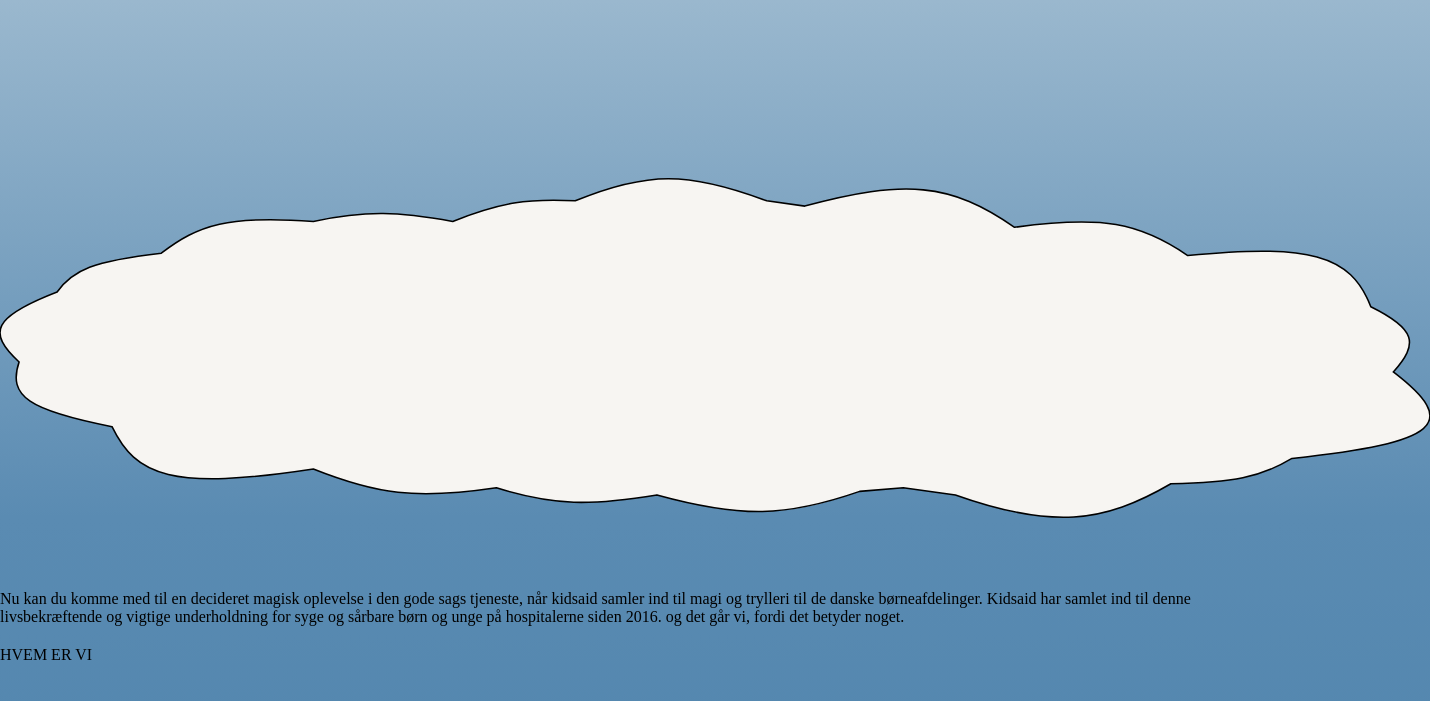
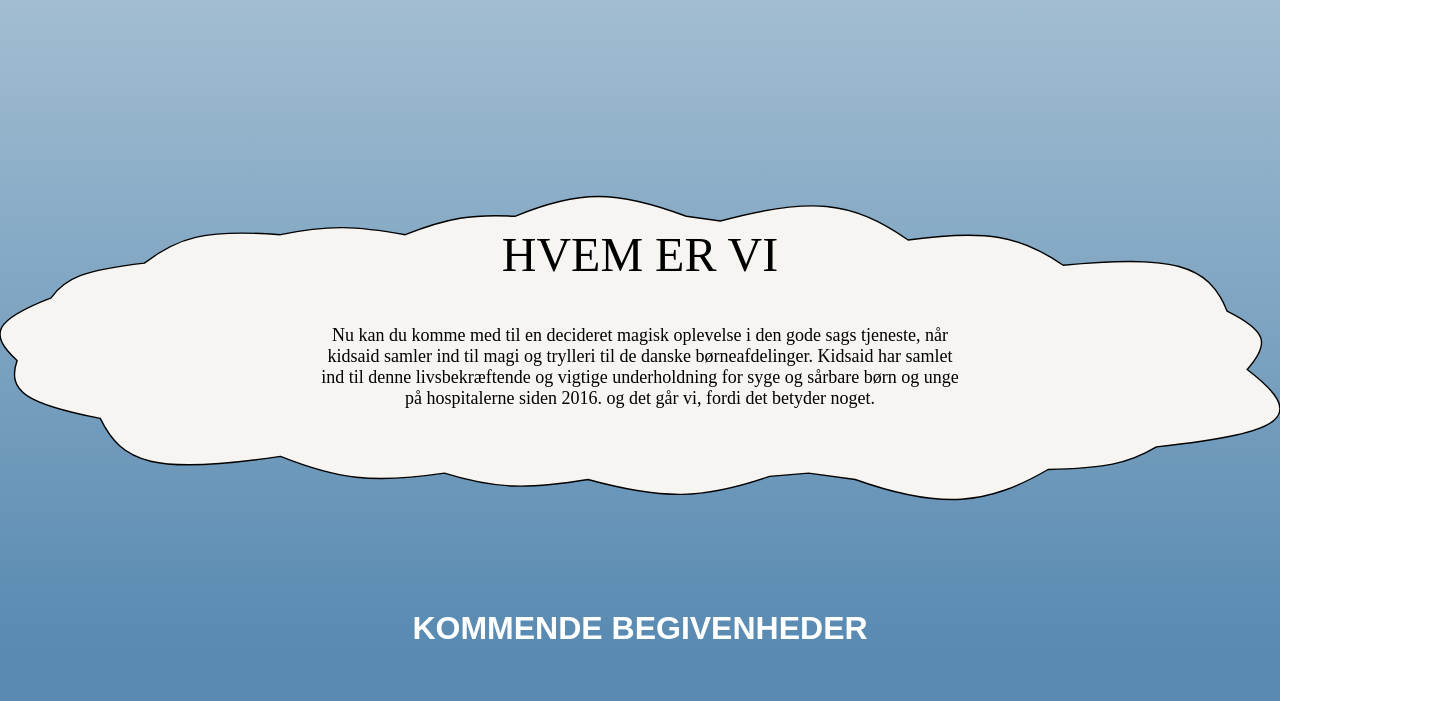
Before and after one commit to Irisospr/drommemagi, an Astro site: page / in a window 1280 px wide. Shown: the part 720-1421 px from the top of the page, 1430 px wide, since content can reach past the window. Built offline with nearby package versions, Linux system fonts and the light colour scheme; Astro itself is replaced by a stand-in of ours; a web font is replaced by a local one.

Commit message:
rækkefølge

```diff
--- a/public/styles/style.css
+++ b/public/styles/style.css
@@ -180,14 +180,11 @@
 .hats {
   display: flex;
   justify-content: center;
-  align-items: center;
-  flex-wrap: wrap; /* Allow wrapping of items */
+  align-items: center; /* Allow wrapping of items */
   gap: 100px;
-}
-
-.hats > * {
-  flex: 1;
-  max-width: 300px; /* Control width to prevent overlap */
+  height: 100vh;
+  width: auto;
+  gap: 100px;
 }
 
 .vil-du-st-tte-dr-mmemagi {
@@ -244,18 +241,34 @@
 
 .sky-2 {
   position: relative;
-  padding-top: 50px;
-  margin-bottom: 40px;
+  padding-top: 50px; /* Adds space at the top */
+  margin-bottom: 40px; /* Adds space below */
 }
 
 .vector-966 {
+  position: relative;
   height: 436px;
-  position: relative;
-  margin-bottom: 20px;
+  width: 100%;
 }
 
-.skytext,
 .skytitle {
-  position: relative;
-  margin-bottom: 20px;
+  position: absolute;
+  top: 30%; /* Adjust the top position */
+  left: 50%;
+  transform: translateX(-50%); /* Center horizontally */
+  font-size: 48px;
+  font-weight: 400;
+  color: #000;
+  text-align: center;
 }
+
+.skytext {
+  position: absolute;
+  top: 50%; /* Adjust the top position */
+  left: 50%;
+  transform: translateX(-50%); /* Center horizontally */
+  font-size: 18px;
+  font-weight: 400;
+  color: #000;
+  text-align: center;
+}
```
